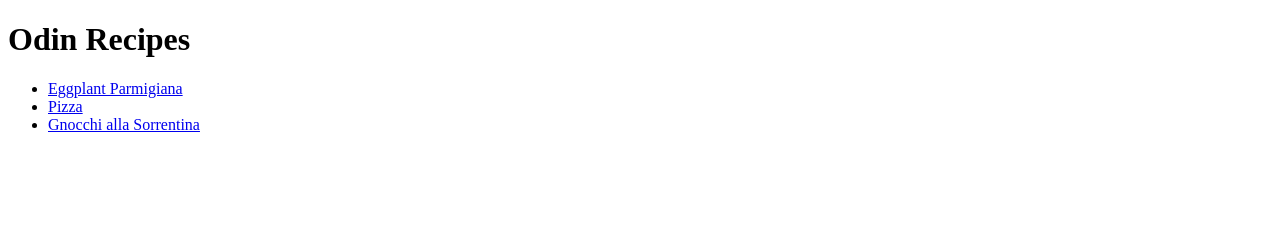
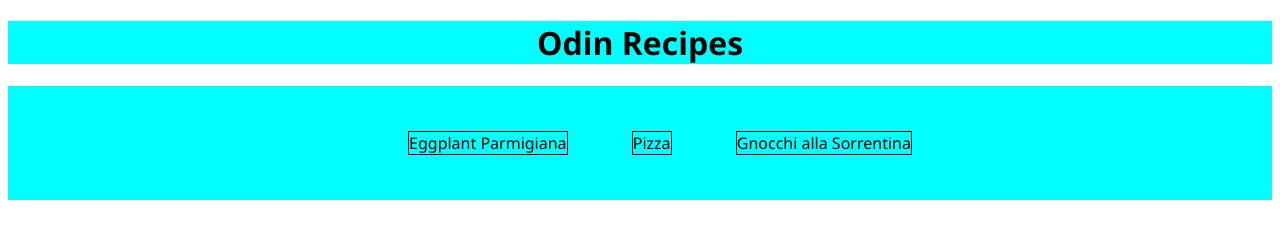
Before and after one commit to mcostigliola/odin-recipes, a plain HTML site: page index.html in a window 1280 px wide. Drawn offline with Linux system fonts and the light colour scheme.

Commit message:
Add some style to index.html
Add style to h1, li, a tag. Insert <div> container for recipes

```diff
--- /dev/null
+++ b/css/style.css
@@ -0,0 +1,34 @@
+* {
+    box-sizing: border-box;
+    font-family: 'Segoe UI', Tahoma, Geneva, Verdana, sans-serif;
+    /* outline: 2px solid red; */
+}
+
+h1 {
+    text-align: center;
+    background-color: aqua;
+}
+
+li {
+    display: inline;
+    background-color: aqua;
+    color: black;
+    list-style-type: square;
+    margin: auto 30px;
+    border: 1px solid black;
+}
+
+li:hover {
+    background-color: cadetblue;
+}
+
+a {
+    text-decoration: none;
+    color: black;
+}
+
+.recipes-container {
+    text-align: center;
+    background-color: aqua;
+    padding: 30px 30px;
+}
--- a/index.html
+++ b/index.html
@@ -3,13 +3,16 @@
     <head>
         <meta charset="UTF-8">
         <title>Odin recipes</title>
+        <link rel="stylesheet" href="/css/style.css">
     </head>
     <body>
         <h1>Odin Recipes</h1>
-        <ul>
-            <li><a href="recipes/eggplant-parmigiana.html">Eggplant Parmigiana</a></li>
-            <li><a href="recipes/pizza.html">Pizza</a></li>
-            <li><a href="recipes/gnocchi.html">Gnocchi alla Sorrentina</a></li>
-        </ul>
+        <div class="recipes-container">
+            <ul>
+                <li><a href="recipes/eggplant-parmigiana.html">Eggplant Parmigiana</a></li>
+                <li><a href="recipes/pizza.html">Pizza</a></li>
+                <li><a href="recipes/gnocchi.html">Gnocchi alla Sorrentina</a></li>
+            </ul>
+        </div>
     </body>
 </html>
```
